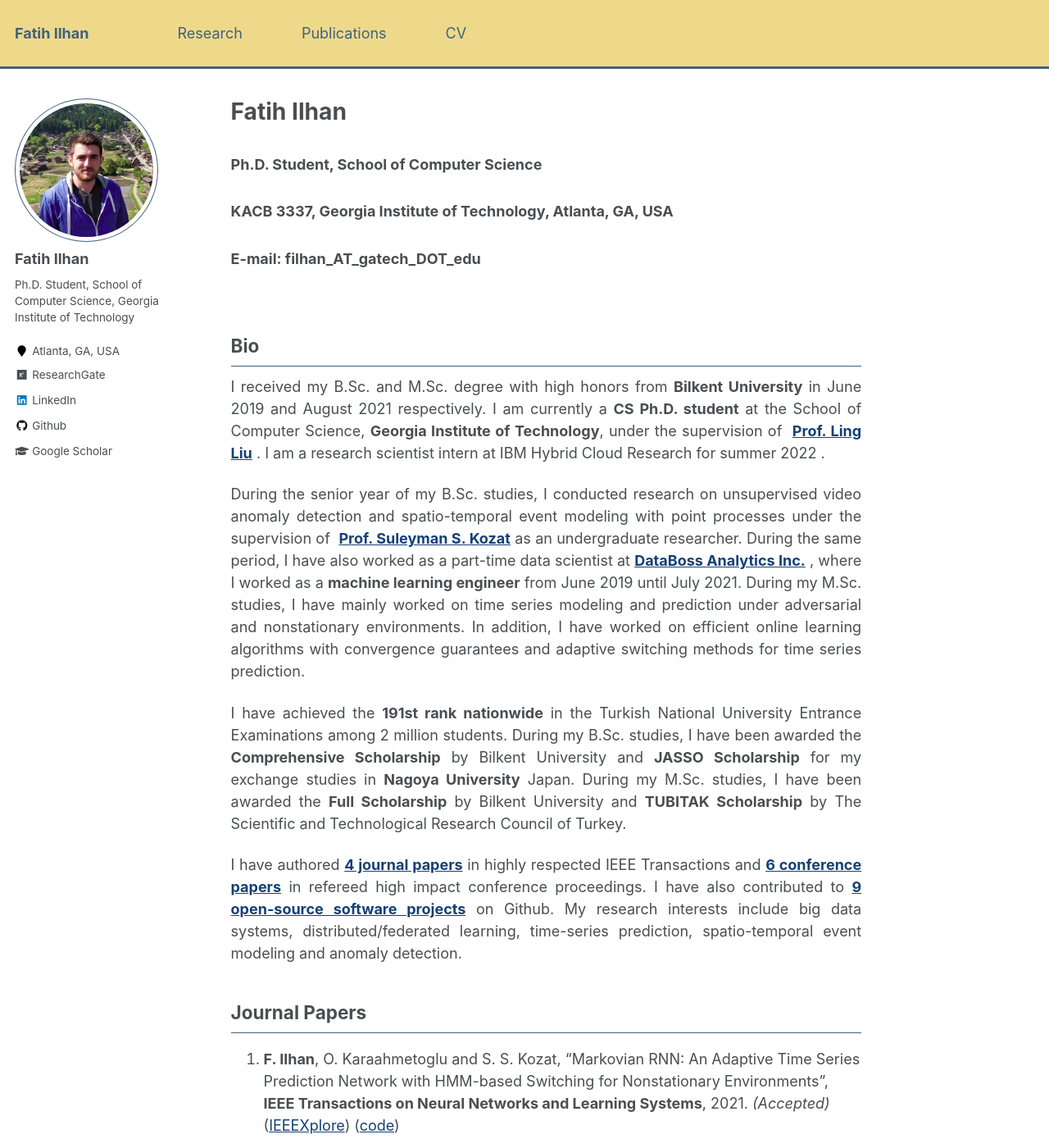
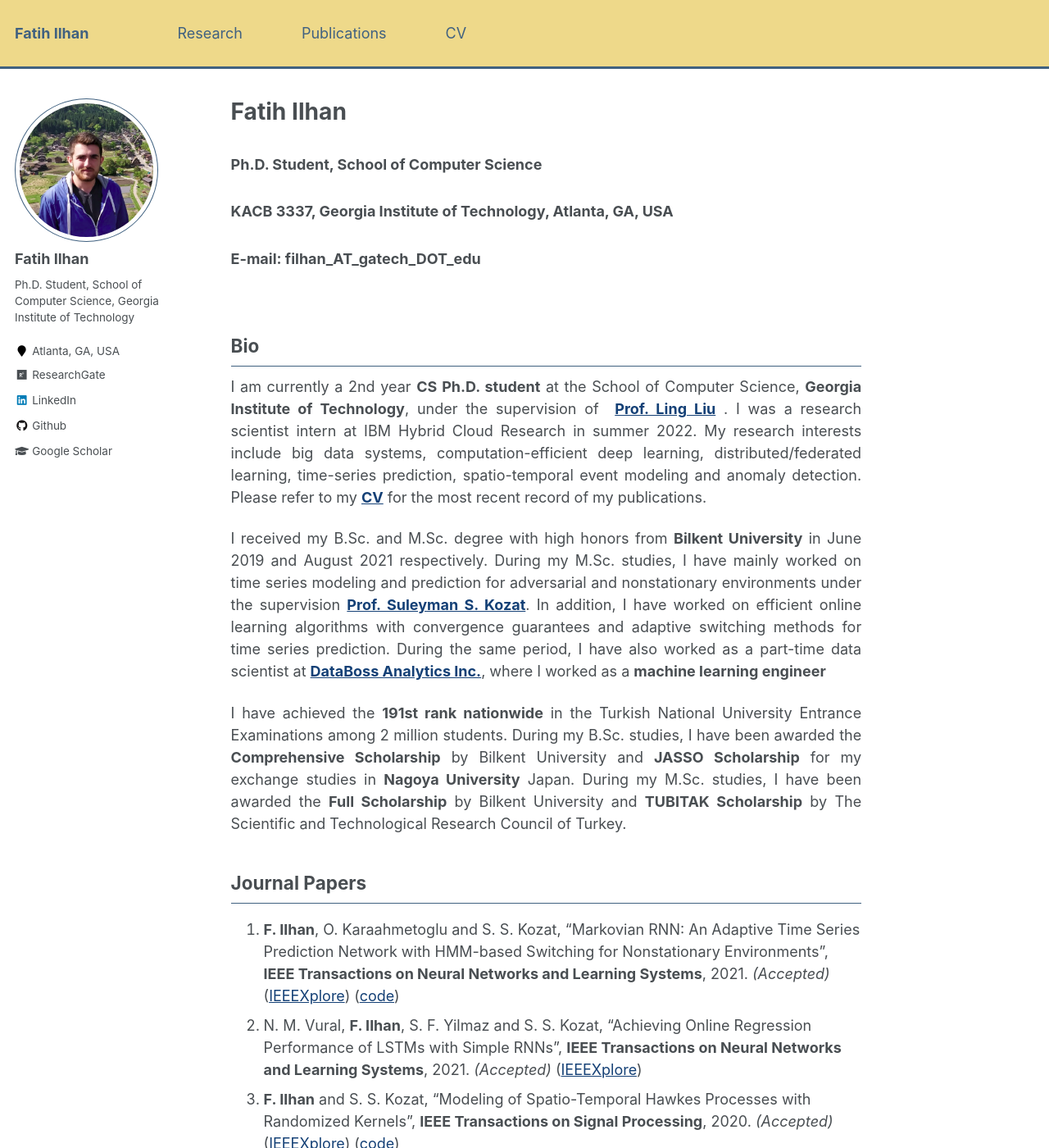
Before and after one commit to fatih-ilhan/fatih-ilhan.github.io, a Jekyll site: the page built from _pages/about.md, in a window 1280 px wide and 1400 px high. Shown: the whole window at 82% size. Built offline with Jekyll 4.4.1, drawn with Linux system fonts in a browser that asks for light colours.

Commit message:
update feb23

```diff
--- a/_pages/about.md
+++ b/_pages/about.md
@@ -19,13 +19,11 @@
 
 ## Bio
 
-<div style="text-align: justify"><p>I received my B.Sc. and M.Sc. degree with high honors from <b>Bilkent University</b> in June 2019 and August 2021 respectively. I am currently a <b>CS Ph.D. student</b> at the School of Computer Science, <b>Georgia Institute of Technology</b>, under the supervision of  <a href="https://www.cc.gatech.edu/~lingliu/"><b>Prof. Ling Liu</b></a> . I am a research scientist intern at IBM Hybrid Cloud Research for summer 2022 .</p></div>
+<div style="text-align: justify"><p>I am currently a 2nd year <b>CS Ph.D. student</b> at the School of Computer Science, <b>Georgia Institute of Technology</b>, under the supervision of  <a href="https://www.cc.gatech.edu/~lingliu/"><b>Prof. Ling Liu</b></a> . I was a research scientist intern at IBM Hybrid Cloud Research in summer 2022. My research interests include big data systems, computation-efficient deep learning, distributed/federated learning, time-series prediction, spatio-temporal event modeling and anomaly detection. Please refer to my <a href="http://fatih-ilhan.github.io/files/cv.pdf"><b>CV</b></a> for the most recent record of my publications.</p></div>
 
-<div style="text-align: justify"><p>During the senior year of my B.Sc. studies, I conducted research on unsupervised video anomaly detection and spatio-temporal event modeling with point processes under the supervision of  <a href="http://kilyos.ee.bilkent.edu.tr/~kozat/"><b>Prof. Suleyman S. Kozat</b></a> as an undergraduate researcher. During the same period, I have also worked as a part-time data scientist at <a href="http://data-boss.com.tr/"><b>DataBoss Analytics Inc.</b></a> , where I worked as a <b>machine learning engineer</b> from June 2019 until July 2021. During my M.Sc. studies, I have mainly worked on time series modeling and prediction under adversarial and nonstationary environments. In addition, I have worked on efficient online learning algorithms with convergence guarantees and adaptive switching methods for time series prediction.</p></div>
+<div style="text-align: justify"><p>I received my B.Sc. and M.Sc. degree with high honors from <b>Bilkent University</b> in June 2019 and August 2021 respectively. During my M.Sc. studies, I have mainly worked on time series modeling and prediction for adversarial and nonstationary environments under the supervision <a href="http://kilyos.ee.bilkent.edu.tr/~kozat/"><b>Prof. Suleyman S. Kozat</b></a>. In addition, I have worked on efficient online learning algorithms with convergence guarantees and adaptive switching methods for time series prediction. During the same period, I have also worked as a part-time data scientist at <a href="http://data-boss.com.tr/"><b>DataBoss Analytics Inc.</b></a>, where I worked as a <b>machine learning engineer</b></p></div>
 
 <div style="text-align: justify"><p>I have achieved the <b>191st rank nationwide</b> in the Turkish National University Entrance Examinations among 2 million students. During my B.Sc. studies, I have been awarded the <b>Comprehensive Scholarship</b> by Bilkent University and <b>JASSO Scholarship</b> for my exchange studies in <b>Nagoya University</b> Japan. During my M.Sc. studies, I have been awarded the <b>Full Scholarship</b> by Bilkent University and <b>TUBITAK Scholarship</b> by The Scientific and Technological Research Council of Turkey.</p></div>
-
-<div style="text-align: justify"><p>I have authored <a href="#journal-papers"><b>4 journal papers</b></a> in highly respected IEEE Transactions and <a href="#conference-papers"><b>6 conference papers</b></a> in refereed high impact conference proceedings. I have also contributed to <a href="http://github.com/fatih-ilhan"><b>9 open-source software projects</b></a> on Github. My research interests include big data systems, distributed/federated learning, time-series prediction, spatio-temporal event modeling and anomaly detection.</p></div>
 
 
 <h2 id="journal-papers"> Journal Papers</h2>
```
Also changed, not shown: 1 other file.
